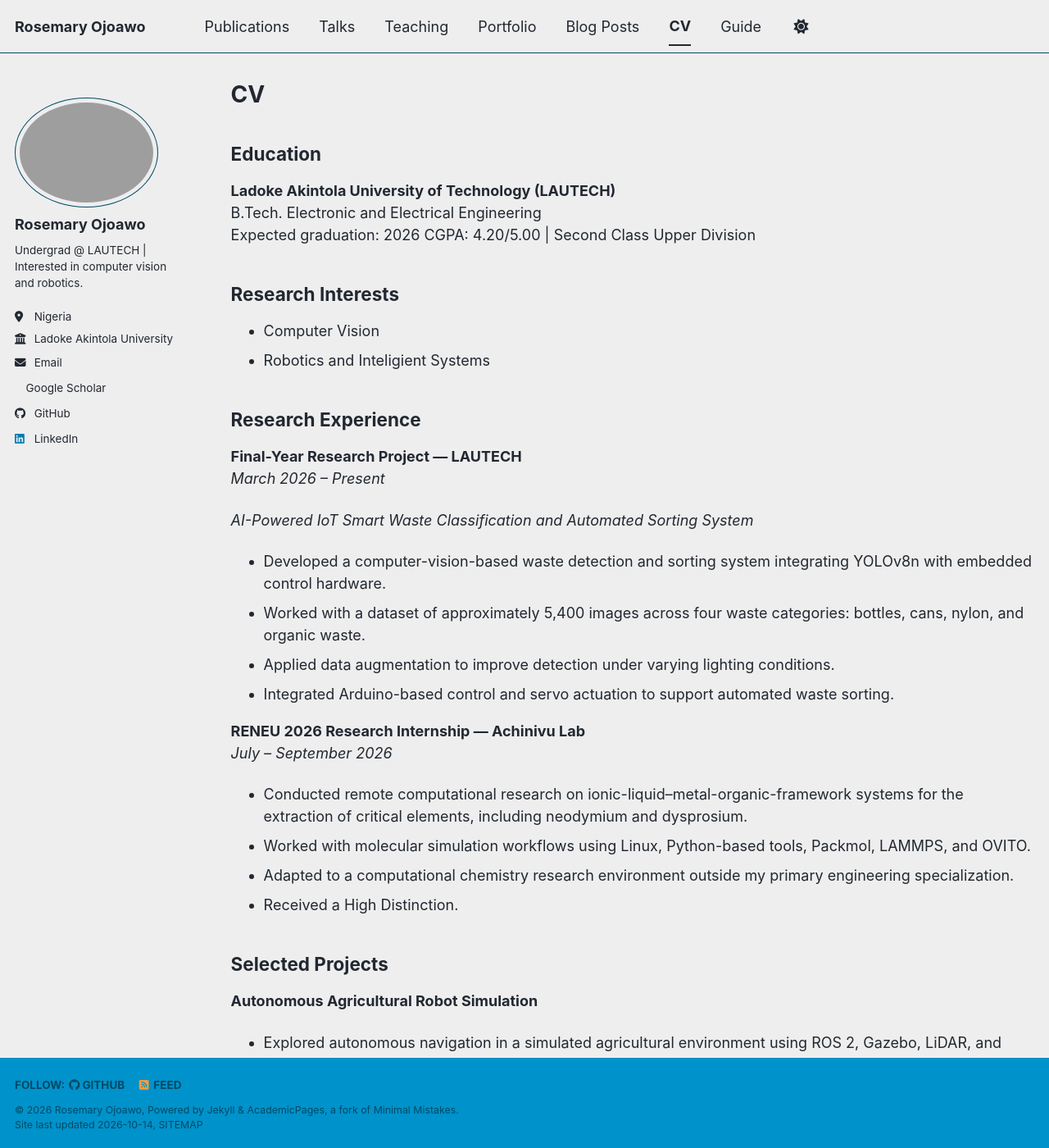
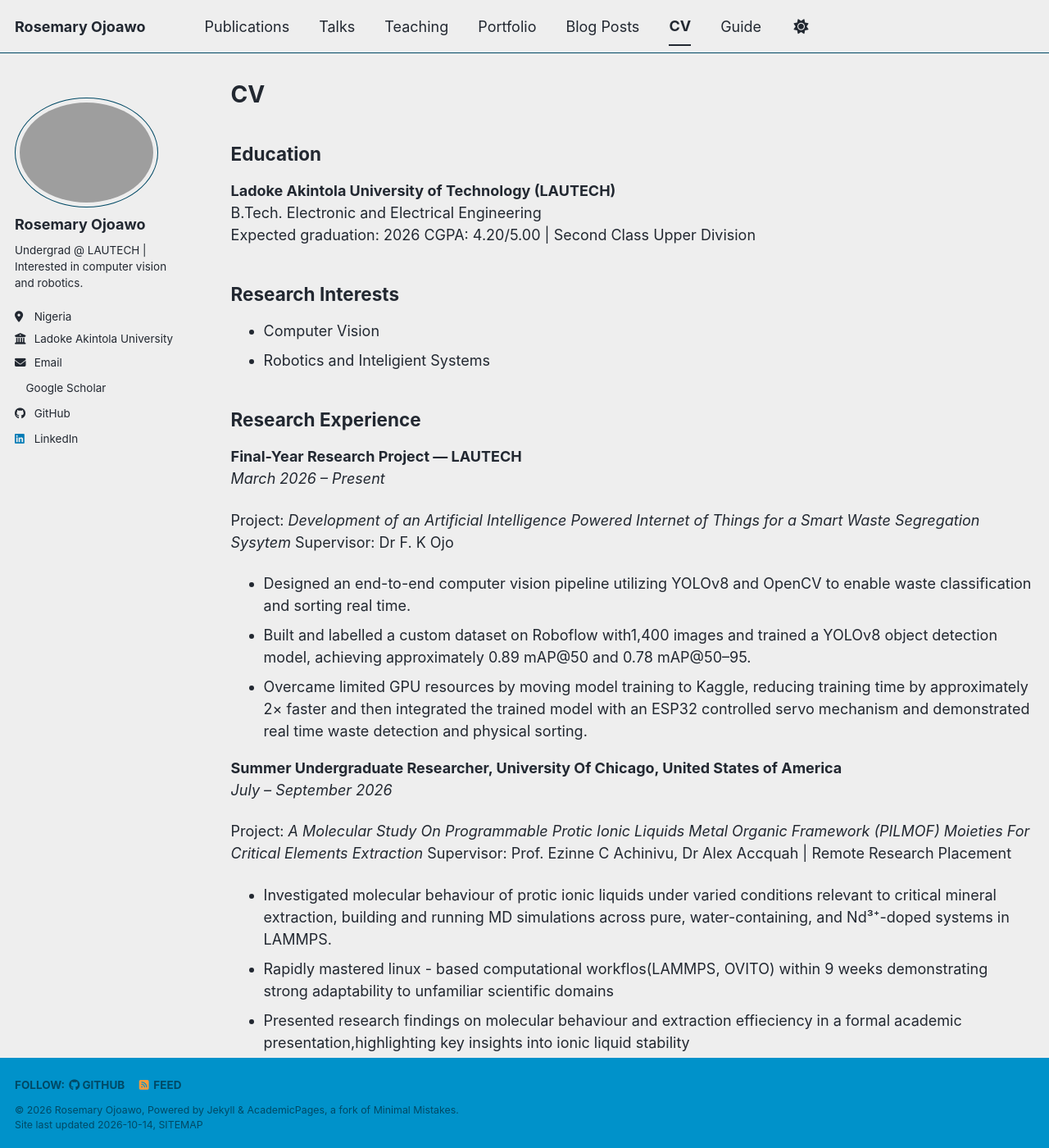
Before and after one commit to Rosemar4/Rosemary-Ojoawo, a Jekyll site: the page built from _pages/cv.md, in a window 1280 px wide and 1400 px high. Shown: the whole window at 82% size. Built offline with Jekyll 4.4.1, drawn with Linux system fonts in a browser that asks for light colours; a style sheet for code colours, icons or effects is not loaded.

Commit message:
Revise CV with updated project details and descriptions
Updated project descriptions and details for the final-year research project and internship, including new project titles, supervisors, and specific contributions made during the research.

```diff
--- a/_pages/cv.md
+++ b/_pages/cv.md
@@ -26,20 +26,22 @@ CGPA: 4.20/5.00 | Second Class Upper Division
 **Final-Year Research Project — LAUTECH**
 *March 2026 – Present*
 
-*AI-Powered IoT Smart Waste Classification and Automated Sorting System*
+Project: *Development of an Artificial Intelligence Powered Internet of Things for a Smart Waste Segregation Sysytem*
+Supervisor: Dr F. K Ojo
 
-- Developed a computer-vision-based waste detection and sorting system integrating YOLOv8n with embedded control hardware.
-- Worked with a dataset of approximately 5,400 images across four waste categories: bottles, cans, nylon, and organic waste.
-- Applied data augmentation to improve detection under varying lighting conditions.
-- Integrated Arduino-based control and servo actuation to support automated waste sorting.
+- Designed an end-to-end computer vision pipeline utilizing YOLOv8 and OpenCV to enable waste classification and sorting real time.
+- Built and labelled a custom dataset on Roboflow with1,400 images and trained a YOLOv8 object detection model, achieving approximately 0.89 mAP@50 and 0.78 mAP@50–95.
+- Overcame limited GPU resources by moving model training to Kaggle, reducing training time by approximately 2× faster and then integrated the trained model with an ESP32 controlled servo mechanism and demonstrated real time waste detection and physical sorting.
 
-**RENEU 2026 Research Internship — Achinivu Lab**
+**Summer Undergraduate Researcher, University Of Chicago, United States of America**
 *July – September 2026*
 
-- Conducted remote computational research on ionic-liquid–metal-organic-framework systems for the extraction of critical elements, including neodymium and dysprosium.
-- Worked with molecular simulation workflows using Linux, Python-based tools, Packmol, LAMMPS, and OVITO.
-- Adapted to a computational chemistry research environment outside my primary engineering specialization.
-- Received a High Distinction.
+Project: *A Molecular Study On Programmable Protic Ionic Liquids Metal Organic Framework (PILMOF) Moieties For Critical Elements Extraction*
+Supervisor: Prof. Ezinne C Achinivu, Dr Alex Accquah | Remote Research Placement
+
+- Investigated molecular behaviour of protic ionic liquids under varied conditions relevant to critical mineral extraction, building and running MD simulations across pure, water-containing, and Nd³⁺-doped systems in LAMMPS.
+- Rapidly mastered linux - based computational workflos(LAMMPS, OVITO) within 9 weeks demonstrating strong adaptability to unfamiliar scientific domains
+- Presented research findings on molecular behaviour and extraction effieciency in a formal academic presentation,highlighting key insights into ionic liquid stability
 
 
 ## Selected Projects
```
